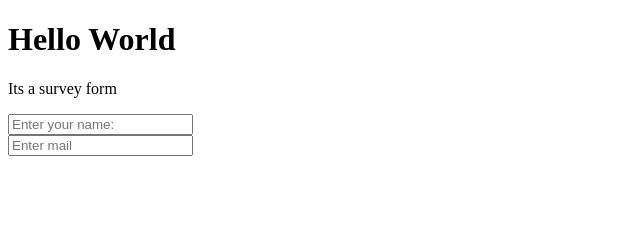
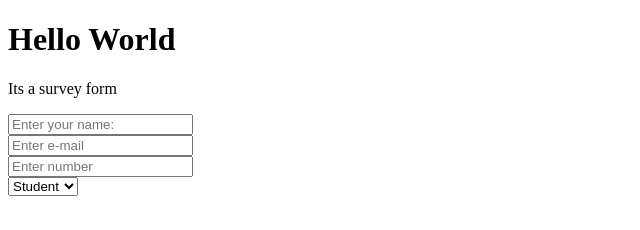
Before and after one commit to caem0071/TapishandCristhian, a plain HTML site: page index.html in a window 1280 px wide. Shown: the whole page, without its empty margins (0-640 px from the left). Drawn offline with Linux system fonts and the light colour scheme.

Commit message:
Tapish code

```diff
--- a/index.html
+++ b/index.html
@@ -11,29 +11,22 @@
     <h1 id="title">Hello World</h1>
     <p id="description">Its a survey form</p>
     <form id="survey-form">
-
       <input id="name" type="text" placeholder="Enter your name:">
       <br>
-      <input id="email" placeholder="Enter mail">
+      <input id="email" placeholder="Enter e-mail">
       <br>
+      <input id="number" placeholder="Enter number" >
+      <br>
+      <select id="dropdown">
+        <option value="dropdown">Student</option>
+        <br>
+        <option value="dropdown">Teacher</option>
+      </select>
+      <br>
+    </form>
 
 
 
-    </form>
-
-
-    <!--
-
-    Hello TAPISH!
-
-    For now, the test suite only works in Chrome!
-    Please read the README below in the JS Editor before beginning.
-    Feel free to delete this message once you have read it.
-    Good luck and Happy Coding!
-
-    - The freeCodeCamp Team
-
-    -->
     <script  src="js/index.js"></script>
   </body>
 </html>
```
